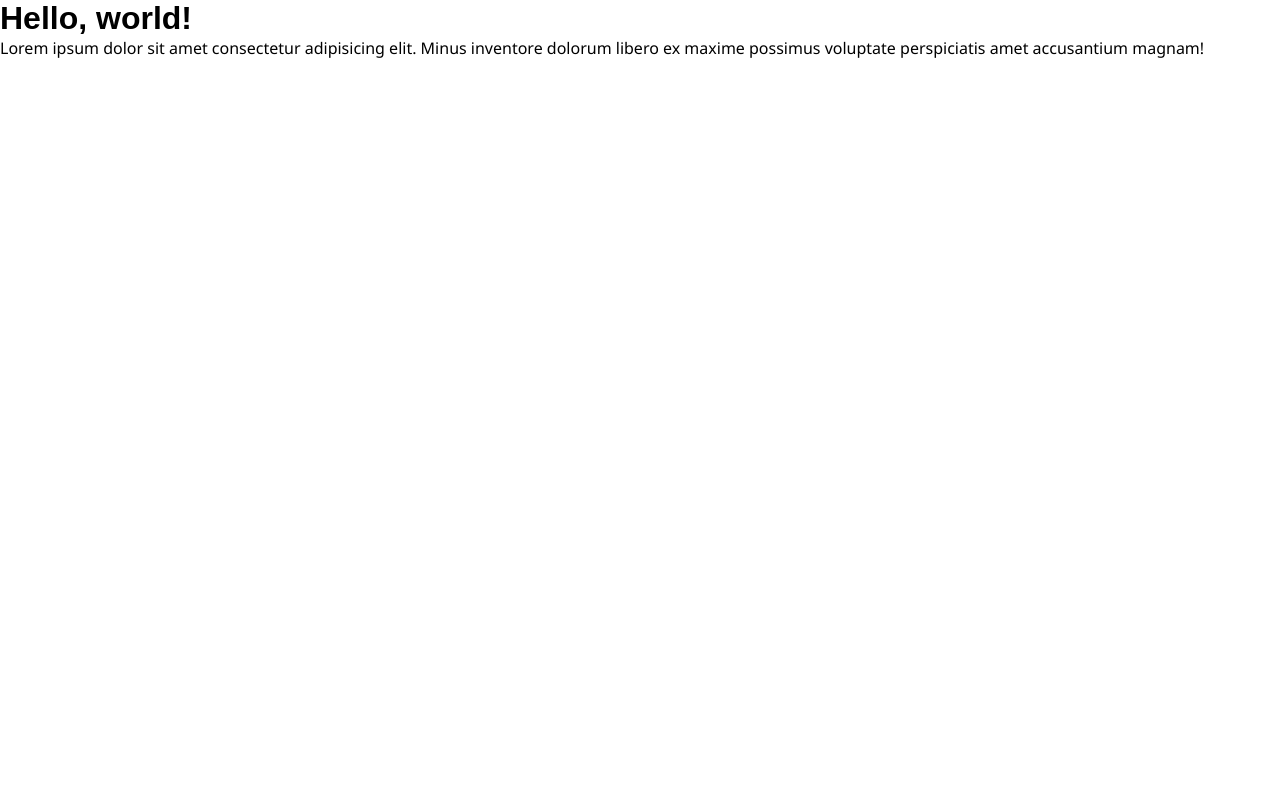
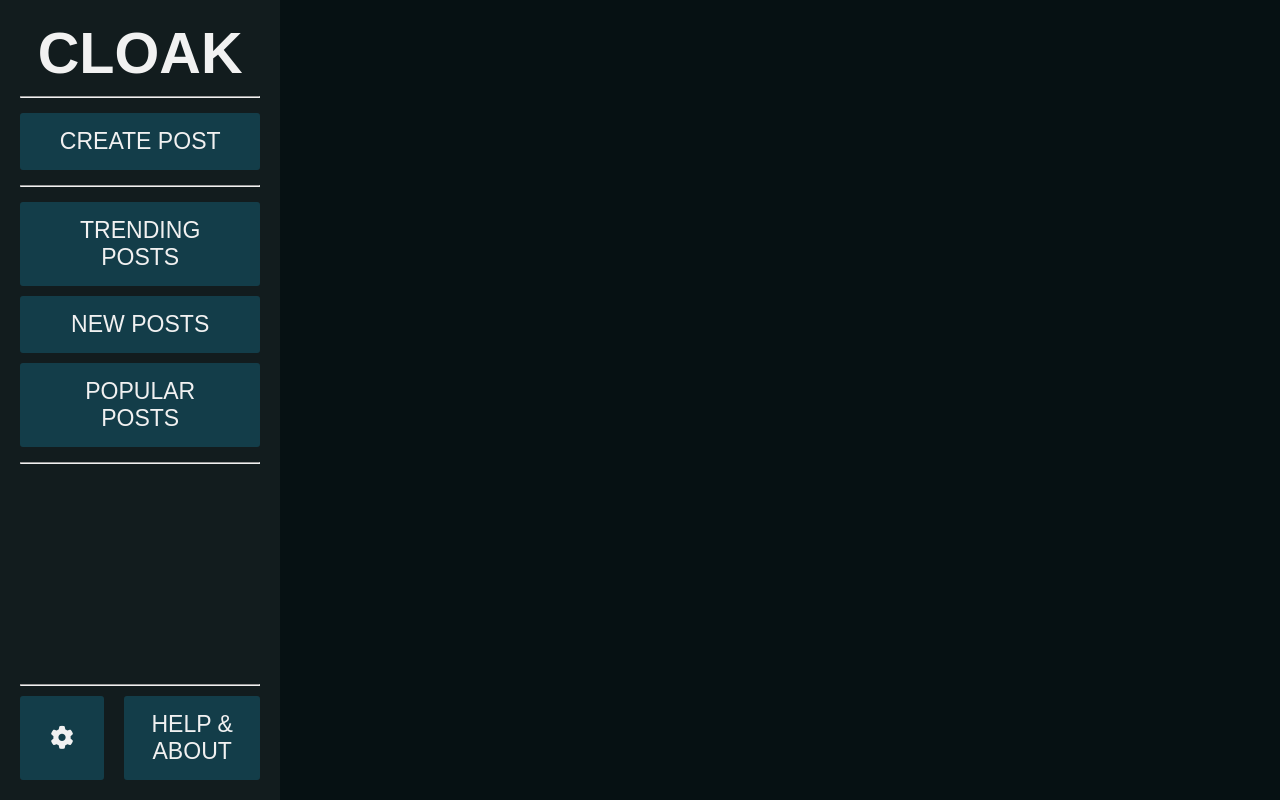
Before and after one commit to MaximilianMcC/cloak, a website: page public/index.html in a window 1280 px wide. Drawn offline with Linux system fonts and the light colour scheme; a web font is replaced by a local one.

Commit message:
Made navigation sidebar

```diff
--- a/public/index.html
+++ b/public/index.html
@@ -13,6 +13,7 @@
 	<link rel="preconnect" href="https://fonts.googleapis.com">
 	<link rel="preconnect" href="https://fonts.gstatic.com" crossorigin>
 	<link href="https://fonts.googleapis.com/css2?family=Reem+Kufi+Fun:wght@700&display=swap" rel="stylesheet">
+	<link rel="stylesheet" href="https://cdnjs.cloudflare.com/ajax/libs/font-awesome/6.4.0/css/all.min.css" integrity="sha512-iecdLmaskl7CVkqkXNQ/ZH/XLlvWZOJyj7Yy7tcenmpD1ypASozpmT/E0iPtmFIB46ZmdtAc9eNBvH0H/ZpiBw==" crossorigin="anonymous" referrerpolicy="no-referrer" />
 
 </head>
 <body>
@@ -20,8 +21,44 @@
 	<main>
 
 
-		<h1>Hello, world!</h1>
-		<p>Lorem ipsum dolor sit amet consectetur adipisicing elit. Minus inventore dolorum libero ex maxime possimus voluptate perspiciatis amet accusantium magnam!</p>
+		<!-- Sidebar -->
+		<section class="sidebar">
+
+			<!-- Top section -->
+			<div class="top">
+
+				<!-- Title -->
+				<h1 class="title">CLOAK</h1>
+				<hr class="divider">
+
+				<!-- Create post button -->
+				<button>CREATE POST</button>
+				<hr class="divider">
+
+				<!-- Post search category buttons -->
+				<button>TRENDING POSTS</button>
+				<button>NEW POSTS</button>
+				<button>POPULAR POSTS</button>
+				<hr class="divider">
+
+			</div>
+
+			<!-- Bottom section -->
+			<div class="bottom">
+
+				<hr class="divider">
+				<div class="buttons">
+					<button class="settings"><i class="fa-solid fa-gear"></i></button>
+					<button>HELP & ABOUT</button>
+				</div>
+
+			</div>
+
+		</section>
+
+		<!-- All of the content -->
+		<div class="content">
+		</div>
 
 
 	</main>
--- a/public/styles/style.scss
+++ b/public/styles/style.scss
@@ -1,16 +1,110 @@
+// Colors
+$primary-background: #061113;
+$secondary-background: #121C1E;
+$secondary: #133D49;
+$text: #f1f1f1;
+
 * {
 	margin: 0;
 	padding: 0;
 	box-sizing: border-box;
 }
 
+body, html {
+	height: 100%;
+	background-color: $primary-background;
+	font-size: 120%;
+}
+
 // Headings
 h1, h2, h3, h4, h5, h6, button, a {
 	font-family: 'Reem Kufi Fun', sans-serif;
+	color: $text;
 }
 
 // General text
 p, input {
 	font-family: 'Segoe UI', sans-serif;
 	font-weight: 500;
+	color: $text;
 }
+
+// Buttons
+button {
+	background-color: $secondary;
+	padding: 15px 30px;
+	font-size: 1.2rem;
+	border: none;
+	border-radius: 3px;
+
+	// When the button is hovered over
+	&:hover {
+		background-color: darken($secondary, 2%);
+		cursor: pointer;
+	}
+}
+
+
+
+// TODO: Don't use `main`. Put in a wrapper
+main {
+	display: grid;
+	height: 100%;
+	grid-template-columns: 1fr 5fr;
+
+	// Sidebar
+	.sidebar {
+		display: flex;
+		flex-direction: column;
+		text-align: center;
+		justify-content: space-between;
+		background-color: $secondary-background;
+		padding: 20px;
+
+		// Divider line
+		.divider {
+			border-bottom: 1px solid $text;
+			margin: 10px 0px 10px 0px;
+		}
+
+		// The top section of the bar
+		.top {
+
+			.title {
+				font-size: 3rem;
+			}
+
+			// Buttons
+			button {
+				width: 100%;
+				margin: 5px 0px 5px 0px;
+			}
+		}
+
+		// The bottom section of the bar
+		.bottom {
+
+			.buttons {
+
+				button {
+					padding: 15px;
+
+					&.settings {
+						margin-right: 20px;
+						height: 100%;
+						display: flex;
+						align-items: center;
+						justify-content: center;
+						aspect-ratio: 1/1;
+					}
+				}
+
+				display: grid;
+				grid-template-columns: 1fr 5fr;
+			}
+
+		}
+
+	}
+
+}
```
Also changed, not shown: public/styles/style.css.
